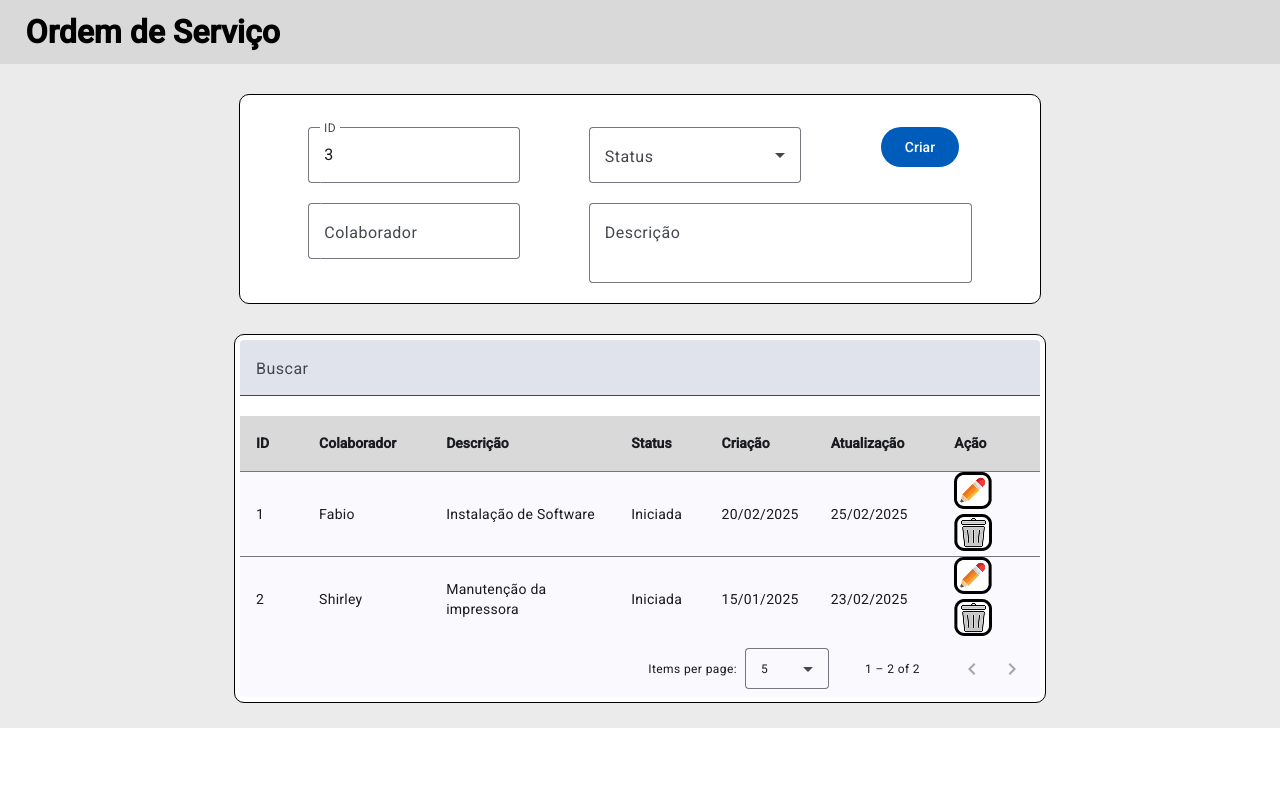
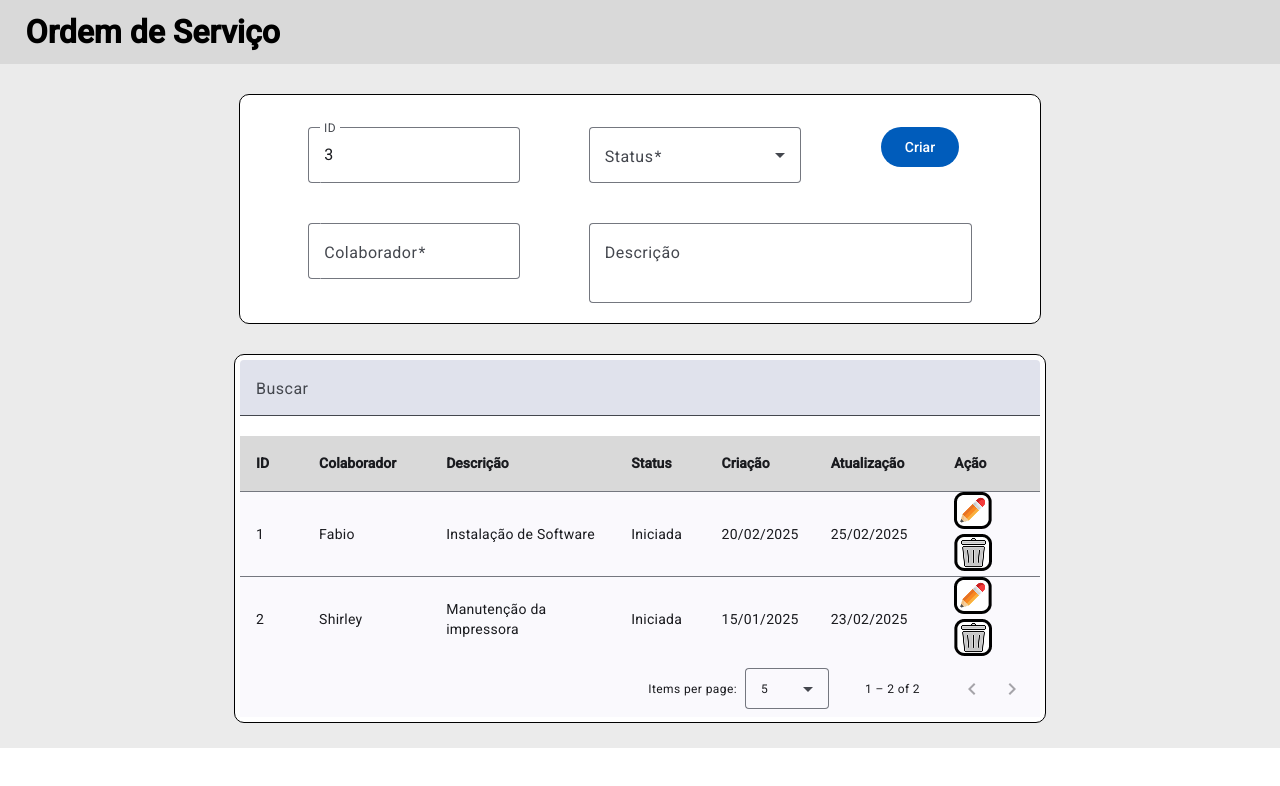
Before and after one commit to Estagiarios-SPTech/Controle-de-OFs-dos-Colaboradores, an Angular app: page / in a window 1280 px wide. Shown: the top 786 px of the page. Built offline with nearby package versions, Linux system fonts and the light colour scheme.

Commit message:
Adicionando validação dos campos

```diff
--- a/src/app/componentes/cadastrar-of/cadastrar-of.component.css
+++ b/src/app/componentes/cadastrar-of/cadastrar-of.component.css
@@ -15,6 +15,7 @@ textarea{
 #formParte1, #formParte2{
     display: flex;
     flex-direction: column;
+    gap: 20px;
 }
 
 #formParte2row1{
--- a/src/app/componentes/cadastrar-of/cadastrar-of.component.html
+++ b/src/app/componentes/cadastrar-of/cadastrar-of.component.html
@@ -2,23 +2,29 @@
     <div id="formParte1">
         <mat-form-field appearance="outline">
           <mat-label>ID</mat-label>
-          <input [(ngModel)]="id" name="id" matInput value="0" readonly>
+          <input [(ngModel)]="id" name="id" matInput value="0" readonly >
         </mat-form-field>
 
         <mat-form-field appearance="outline">
             <mat-label>Colaborador</mat-label>
-            <input [(ngModel)]="colaborador" name="colaborador" matInput placeholder="Ex. Fabio">
+            <input #input="ngModel" [(ngModel)]="colaborador" required name="colaborador" matInput placeholder="Ex. Fabio">
+            @if (input.hasError('required')) {
+              <mat-error>Este campo precisa estar <strong>preenchido</strong></mat-error>
+            }
         </mat-form-field>
     </div>
     <div id="formParte2">
         <div id="formParte2row1">
             <mat-form-field appearance="outline">
                 <mat-label>Status</mat-label>
-                <mat-select>
+                <mat-select [(ngModel)]="statusEscolhido" name="status" required>
                   @for (stats of status; track stats) {
                     <mat-option [value]="stats">{{stats}}</mat-option>
                   }
                 </mat-select>
+                @if (input.hasError('required')) {
+                  <mat-error>Este campo precisa estar <strong>preenchido</strong></mat-error>
+                }
               </mat-form-field>
 
               <button mat-flat-button>Criar</button>
--- a/src/app/componentes/cadastrar-of/cadastrar-of.component.ts
+++ b/src/app/componentes/cadastrar-of/cadastrar-of.component.ts
@@ -17,4 +17,5 @@ export class CadastrarOFComponent {
   colaborador = ""
   descricao = ""
   status = ["Pendente de Cadastramento", "Iniciada", "Validada"]
+  statusEscolhido = ""
 }
```
